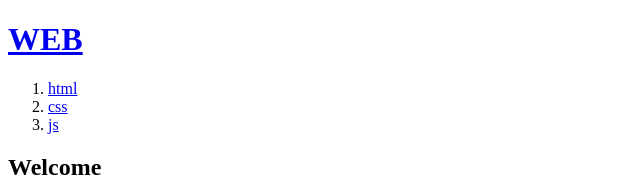
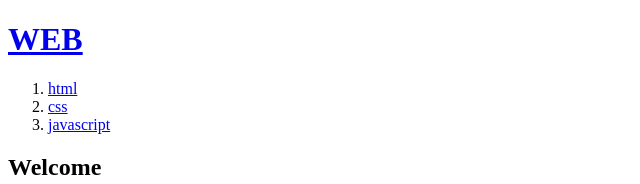
Before and after one commit to Pironeer-1/KimHyunSoo, a React (Create React App) app in the folder 01react/: page / in a window 1280 px wide. Shown: the top 184 px of the page, without its empty margins (0-640 px from the left). Built offline with nearby package versions, Linux system fonts and the light colour scheme.

Commit message:
5. props

```diff
--- a/01react/src/App.js
+++ b/01react/src/App.js
@@ -1,31 +1,43 @@
 import logo from './logo.svg';
 import './App.css';
-function Header(){
+function Header(props){
+  console.log('props', props, props.title)
   return <header>
-    <h1><a href="/">WEB</a></h1>
+    <h1><a href="/">{props.title}</a></h1>
   </header>
 }
-function Nav(){
+function Nav(props){
+  const lis = [
+  ]
+
+  for(let i = 0; i<props.topics.length; i++){
+    let t = props.topics[i];
+    lis.push(<li key={t.id} ><a href={'/read/'+t.id}>{t.title}</a></li>)
+  }
+
   return <nav>
     <ol>
-      <li><a href="/read/1">html</a></li>
-      <li><a href="/read/2">css</a></li>
-      <li><a href="/read/3">js</a></li>
+      {lis}
     </ol>
   </nav>
 }
-function Article(){
+function Article(props){
   return <article>
-    <h2>Welcome</h2>
-    Hello, WEB
+    <h2>{props.title}</h2>
+    {props.body}
   </article>
 }
-function App() {
+function App(props) {
+  const topics = [
+    {id:1, title:'html', body:'html is ...'},
+    {id:2, title:'css', body:'css is ...'},
+    {id:3, title:'javascript', body:'javascript is ...'},
+  ]
   return (
     <div>
-      <Header></Header>
-      <Nav></Nav>
-      <Article></Article>
+      <Header title="WEB"></Header>
+      <Nav topics = {topics}></Nav>
+      <Article title="Welcome" body="Hello, WEB"></Article>
     </div>
   );
 }
```
